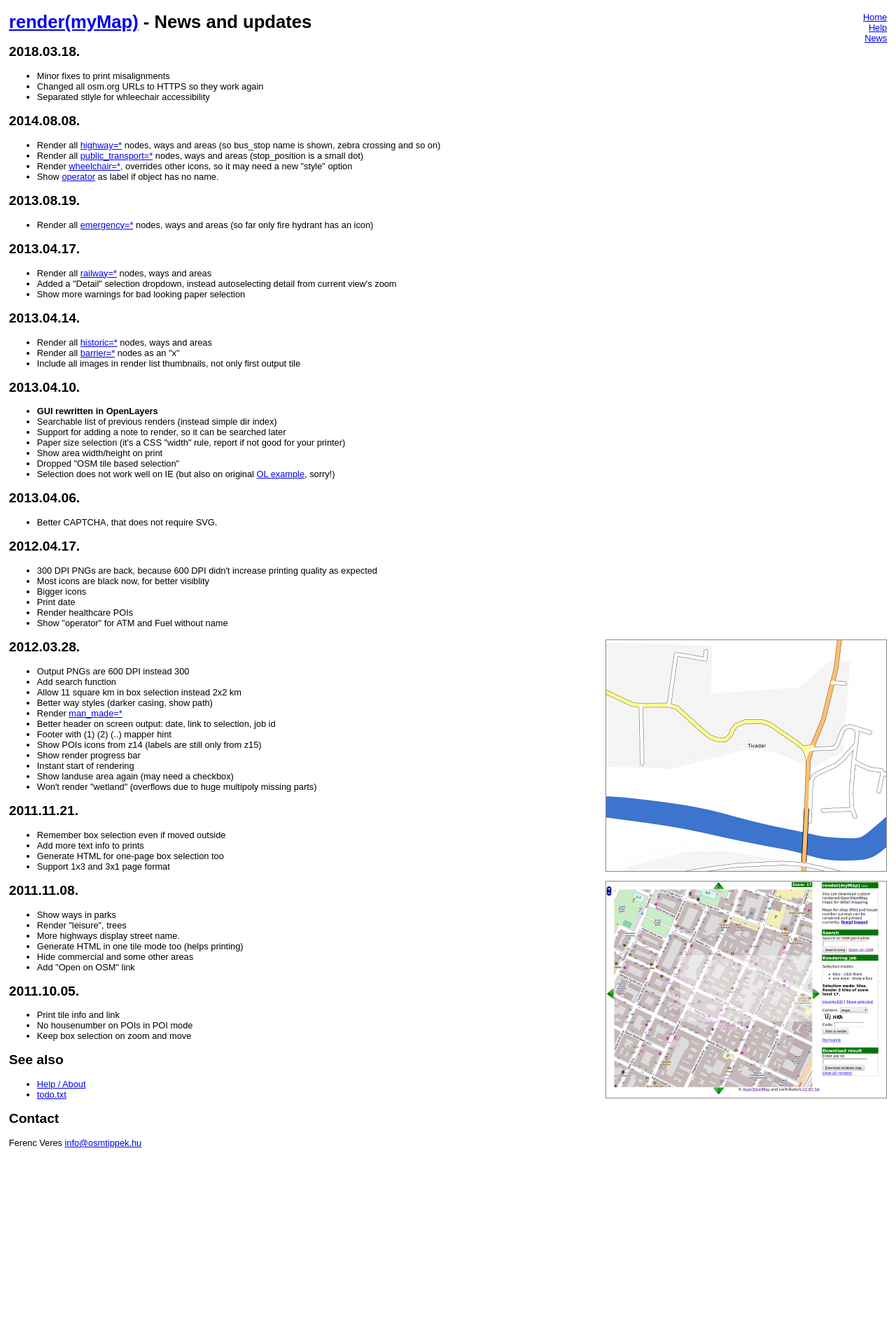
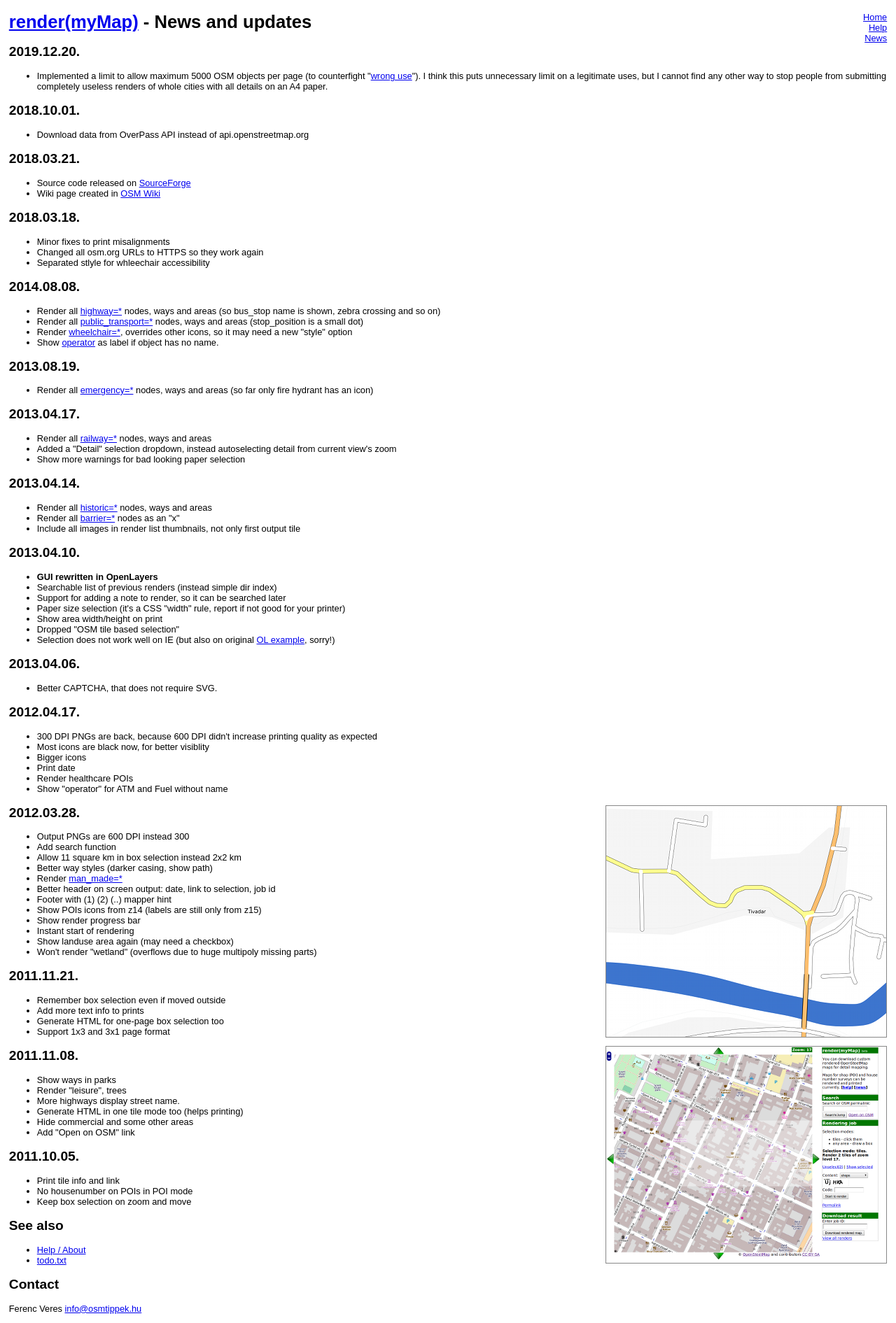
Before and after one commit to layertwo/ceyx, a PHP site: page /news.html in a window 1280 px wide. Shown: the whole page at 70% size. Before the commit the page ends 1641 px from the top, so only its background shows below. Run offline with PHP 8.4, Linux system fonts and the light colour scheme.

Commit message:
Implemented a feature to limit OSM objects per page to avoid crazy prints.

```diff
--- a/web-frontend/help.html
+++ b/web-frontend/help.html
@@ -161,6 +161,8 @@ smaller town, "Full detail" is recommended.</p>
 <h2>See also</h2>
 <ul>
 	<li><a href="news.html">News</a></li>
+	<li>Source code on <a href="https://sourceforge.net/projects/render-mymap/">SourceForge</a></li>
+	<li>Wiki page in <a href="https://wiki.openstreetmap.org/wiki/Render_MyMap">OSM Wiki</a></li>
 	<li>Powered by <a href="http://wiki.openstreetmap.org/wiki/Ceyx">CeyX</a> rendering.</li>
 	<li>Developed by <a href="http://lion.xaraya.hu/">Ferenc Veres</a>.</li>
 	<li><a href="http://www.openstreetmap.hu/">OpenStreetMap Hungary</a> <em>(Az OpenStreetMap magyarországi oldala)</em></li>
--- a/web-frontend/lib.php
+++ b/web-frontend/lib.php
@@ -30,6 +30,7 @@ class MapSettings {
 	public $PAGES_H_MAX = 3; /*< Maximum 3x3 pages for box */
 	public $BBOX_EDGE = 0.003; /*< Increase download area by this degree in all directions */
 	public $MAX_SQUARE_KM = 18; /*< Maximum allowed rendered area */
+	public $MAX_OBJ_PER_PAGE = 5000; /*< Maximum OSM elements on a page */
 	public $SITEURL = "http://render.osmtippek.hu/";
 
 	public $PAPERSIZES = array("a4p", "a4l", "letterp", "letterl");
--- a/web-frontend/news.html
+++ b/web-frontend/news.html
@@ -14,6 +14,19 @@
 	<h1><a href="index.php">render(myMap)</a> - News and updates</h1>
 
 
+	<h2>2019.12.20.</h2>
+	<ul>
+		<li>Implemented a limit to allow maximum 5000 OSM objects per page (to counterfight "<a href="help.html">wrong use</a>"). I think this puts unnecessary limit on a legitimate uses, but I cannot find any other way to stop people from submitting completely useless renders of whole cities with all details on an A4 paper.</li>
+	</ul>
+	<h2>2018.10.01.</h2>
+	<ul>
+		<li>Download data from OverPass API instead of api.openstreetmap.org</li>
+	</ul>
+	<h2>2018.03.21.</h2>
+	<ul>
+		<li>Source code released on <a href="https://sourceforge.net/projects/render-mymap/">SourceForge</a></li>
+		<li>Wiki page created in <a href="https://wiki.openstreetmap.org/wiki/Render_MyMap">OSM Wiki</a></li>
+	</ul>
 	<h2>2018.03.18.</h2>
 	<ul>
 		<li>Minor fixes to print misalignments</li>
```
Also changed, not shown: web-frontend/index.php (+4 -4 lines), web-frontend/js/script.js (+30 -1 lines).
